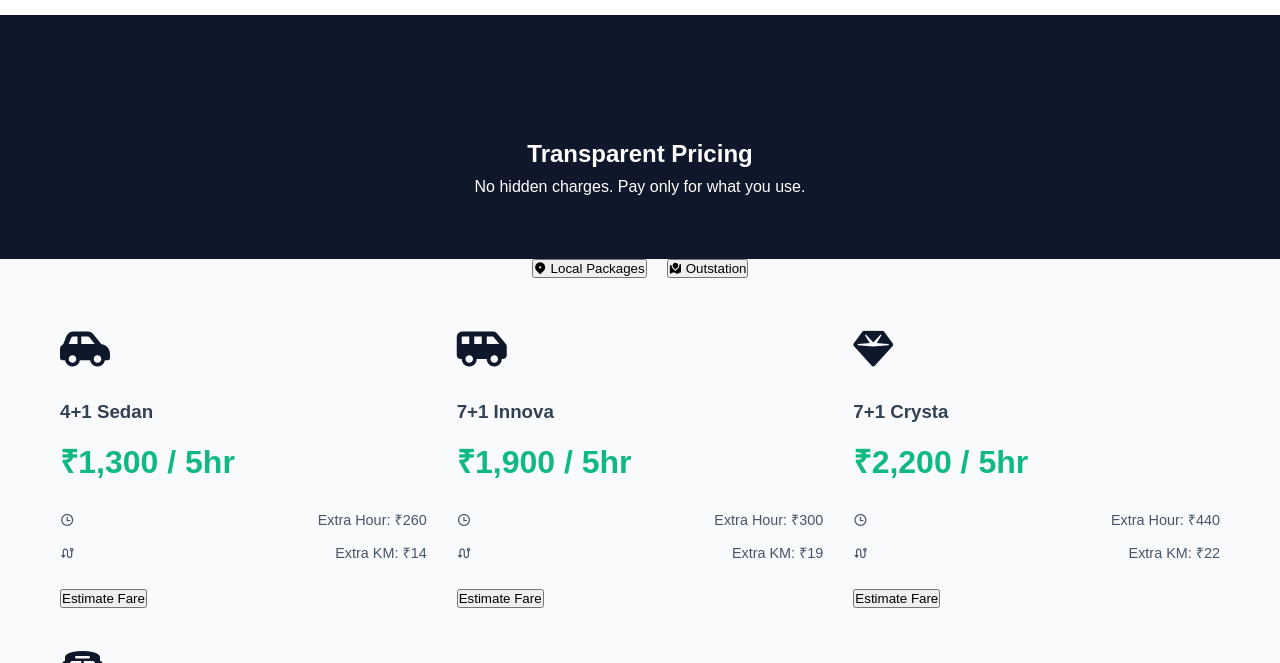
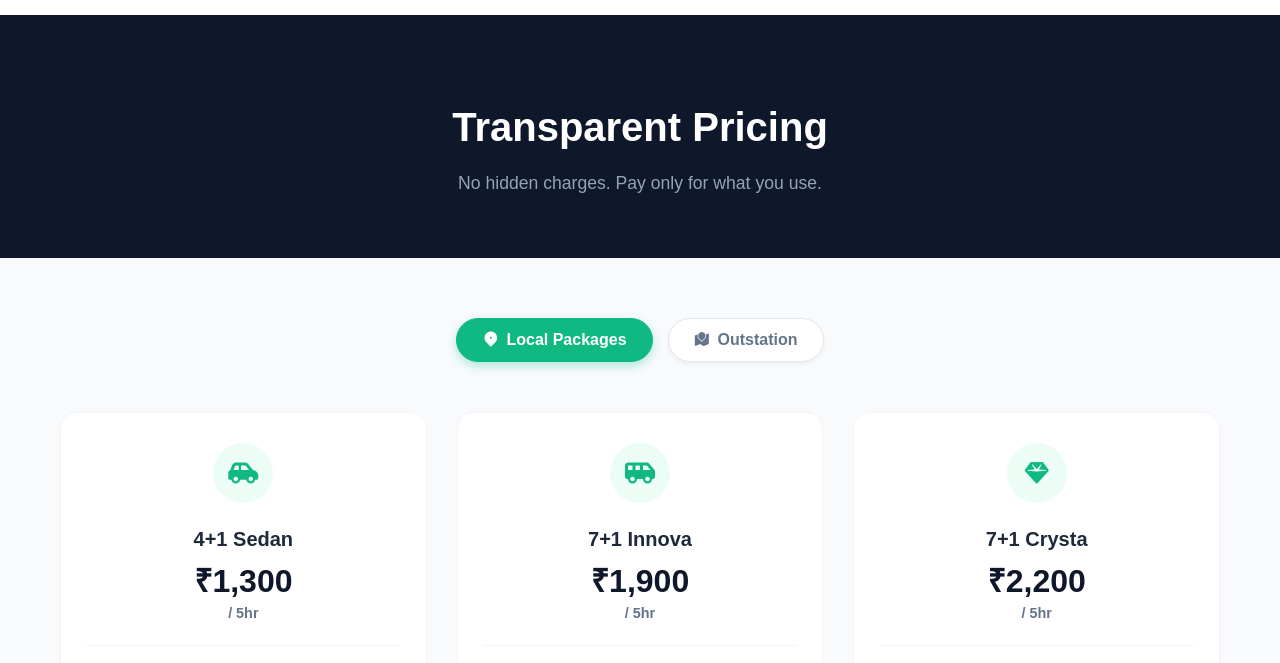
Before and after one commit to madhan96p/Travels, a website: page tariff.html in a window 1280 px wide. Shown: the part 102-765 px from the top of the page. Drawn offline with nearby package versions, Linux system fonts and the light colour scheme; no server answers.

Commit message:
HTMLs Code Instalizing...

```diff
--- a/assets/css/tariff.css
+++ b/assets/css/tariff.css
@@ -176,3 +176,283 @@
     font-size: 2rem;
     margin: 5px 0 0 0;
 }
+
+/* --- TARIFF PAGE STYLES --- */
+
+/* 1. Page Header (Dark Background) */
+.page-header {
+    background: #0f172a; /* Dark Navy */
+    color: white;
+    padding: 80px 0 60px;
+    text-align: center;
+}
+
+.page-header h1 {
+    font-size: 2.5rem;
+    font-weight: 700;
+    margin-bottom: 10px;
+}
+
+.page-header p {
+    color: #94a3b8;
+    font-size: 1.1rem;
+}
+
+/* 2. Layout & Spacing */
+.section {
+    padding: 60px 0;
+}
+
+.light-bg {
+    background-color: #f8fafc; /* Very light gray */
+}
+
+.container {
+    max-width: 1200px;
+    margin: 0 auto;
+    padding: 0 20px;
+}
+
+/* 3. Tabs Navigation (The Toggle) */
+.tariff-tabs {
+    display: flex;
+    justify-content: center;
+    gap: 15px;
+    margin-bottom: 50px;
+}
+
+.tab-button {
+    background: white;
+    border: 1px solid #e2e8f0;
+    padding: 12px 25px;
+    border-radius: 50px;
+    font-size: 1rem;
+    font-weight: 600;
+    color: #64748b;
+    cursor: pointer;
+    transition: all 0.3s ease;
+    display: flex;
+    align-items: center;
+    gap: 8px;
+    box-shadow: 0 2px 5px rgba(0,0,0,0.05);
+}
+
+.tab-button:hover {
+    border-color: #10B981;
+    color: #10B981;
+}
+
+.tab-button.active {
+    background: #10B981; /* Green Brand Color */
+    color: white;
+    border-color: #10B981;
+    box-shadow: 0 4px 10px rgba(16, 185, 129, 0.3);
+}
+
+/* 4. The Grid System (Fixes the alignment) */
+.tariff-grid {
+    display: grid;
+    /* This automatically creates columns: 1 on mobile, 2 on tablet, 3 on desktop */
+    grid-template-columns: repeat(auto-fit, minmax(300px, 1fr));
+    gap: 30px;
+    justify-content: center;
+}
+
+/* 5. Package Cards (The "Premium" Look) */
+.package-card {
+    background: white;
+    border: 1px solid #f1f5f9;
+    border-radius: 16px;
+    padding: 30px 25px;
+    text-align: center;
+    transition: transform 0.3s ease, box-shadow 0.3s ease;
+    position: relative;
+    overflow: hidden;
+}
+
+/* Hover Effect: Lift up */
+.package-card:hover {
+    transform: translateY(-5px);
+    box-shadow: 0 20px 25px -5px rgba(0, 0, 0, 0.1), 0 10px 10px -5px rgba(0, 0, 0, 0.04);
+    border-color: #10B981;
+}
+
+/* Card Icon */
+.card-icon {
+    width: 60px;
+    height: 60px;
+    background: #ecfdf5; /* Light Green Bg */
+    color: #10B981;      /* Dark Green Icon */
+    border-radius: 50%;
+    display: flex;
+    align-items: center;
+    justify-content: center;
+    margin: 0 auto 20px;
+    font-size: 1.5rem;
+}
+
+.package-card h3 {
+    font-size: 1.25rem;
+    font-weight: 700;
+    color: #1e293b;
+    margin-bottom: 10px;
+}
+
+/* Price Styling */
+.card-price {
+    color: #64748b;
+    font-size: 0.9rem;
+    margin-bottom: 20px;
+    padding-bottom: 20px;
+    border-bottom: 1px solid #f1f5f9;
+}
+
+.card-price .price {
+    display: block;
+    font-size: 2rem;
+    font-weight: 800;
+    color: #0f172a; /* Dark text */
+    line-height: 1;
+    margin-bottom: 5px;
+}
+
+/* Features List */
+.card-features {
+    list-style: none;
+    padding: 0;
+    margin-bottom: 25px;
+    text-align: left;
+}
+
+.card-features li {
+    display: flex;
+    justify-content: space-between;
+    align-items: center;
+    margin-bottom: 12px;
+    color: #475569;
+    font-size: 0.95rem;
+}
+
+.card-features li i {
+    color: #10B981;
+    margin-right: 8px;
+}
+
+/* 6. Buttons (Fixes the ugly gray buttons) */
+.btn-estimate {
+    width: 100%;
+    background: #0f172a; /* Navy Blue */
+    color: white;
+    border: none;
+    padding: 14px;
+    border-radius: 8px;
+    font-weight: 600;
+    font-size: 0.95rem;
+    cursor: pointer;
+    transition: background 0.2s;
+}
+
+.btn-estimate:hover {
+    background: #1e293b; /* Lighter Navy */
+}
+
+/* 7. Tab Visibility Logic */
+.tab-content {
+    display: none; /* Hide all tabs by default */
+    animation: fadeIn 0.5s ease;
+}
+
+.tab-content.active {
+    display: block; /* Show active tab */
+}
+
+@keyframes fadeIn {
+    from { opacity: 0; transform: translateY(10px); }
+    to { opacity: 1; transform: translateY(0); }
+}
+
+/* 8. Modal Styling (Popup) */
+.modal-overlay {
+    position: fixed;
+    top: 0; left: 0; width: 100%; height: 100%;
+    background: rgba(0,0,0,0.6);
+    z-index: 9999;
+    display: flex;
+    justify-content: center;
+    align-items: center;
+    opacity: 1;
+    transition: opacity 0.3s;
+}
+
+.modal-overlay.hidden {
+    opacity: 0;
+    pointer-events: none;
+}
+
+.modal-container {
+    background: white;
+    width: 90%;
+    max-width: 450px;
+    border-radius: 16px;
+    padding: 25px;
+    box-shadow: 0 25px 50px -12px rgba(0, 0, 0, 0.25);
+    position: relative;
+}
+
+.modal-header {
+    display: flex;
+    justify-content: space-between;
+    align-items: center;
+    margin-bottom: 20px;
+    border-bottom: 1px solid #f1f5f9;
+    padding-bottom: 15px;
+}
+
+.modal-title { font-size: 1.25rem; font-weight: 700; color: #0f172a; margin: 0; }
+
+.modal-close {
+    background: none;
+    border: none;
+    font-size: 1.5rem;
+    cursor: pointer;
+    color: #94a3b8;
+}
+
+.modal-close:hover { color: #ef4444; }
+
+/* Modal Form Elements */
+.form-group { margin-bottom: 15px; }
+.form-group label { display: block; font-size: 0.9rem; font-weight: 500; margin-bottom: 5px; color: #475569; }
+.form-input {
+    width: 100%;
+    padding: 10px;
+    border: 1px solid #cbd5e1;
+    border-radius: 6px;
+    font-family: inherit;
+}
+
+.result-box {
+    background: #f0fdf4; /* Light Green Bg */
+    border: 1px solid #bbf7d0;
+    border-radius: 8px;
+    padding: 15px;
+    text-align: center;
+    margin-top: 20px;
+}
+
+.result-box p { margin: 0; font-size: 0.9rem; color: #166534; }
+.result-box h2 { margin: 5px 0 0; color: #15803d; font-size: 1.8rem; }
+
+.cta-btn.primary {
+    display: block;
+    background: #25D366; /* WhatsApp Green */
+    color: white;
+    text-align: center;
+    padding: 12px;
+    border-radius: 8px;
+    text-decoration: none;
+    font-weight: 600;
+    margin-top: 15px;
+}
+
+.cta-btn.primary:hover { background: #128c7e; }
```
